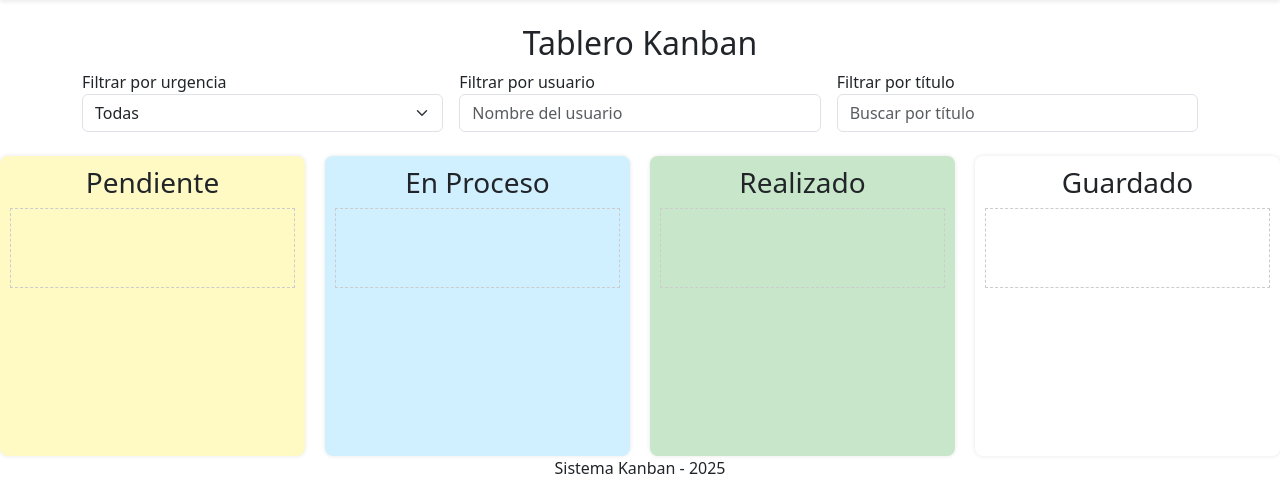
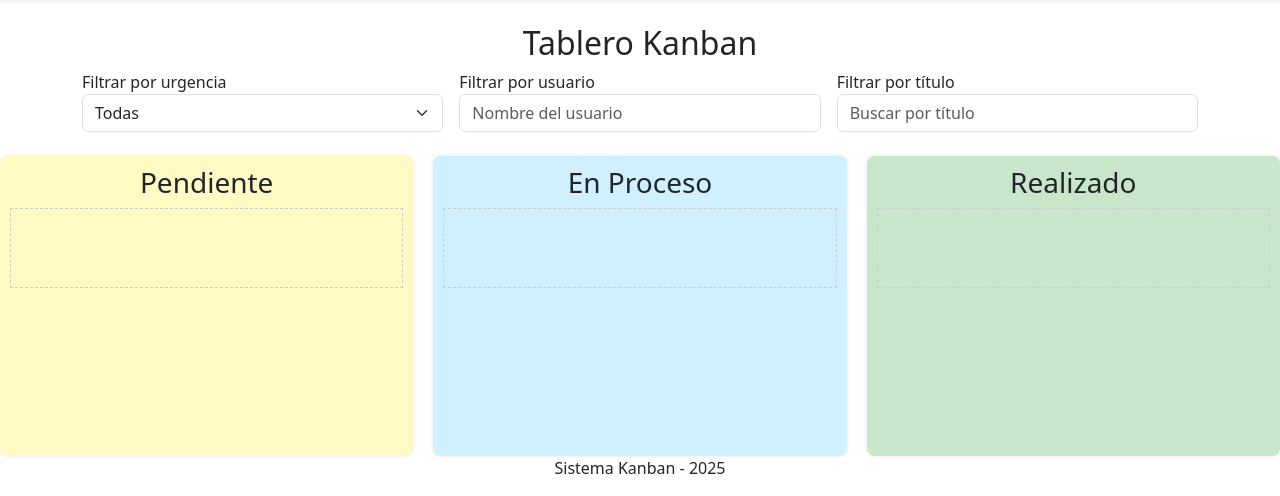
Before and after one commit to gcrenovich/ing-rg-kanban, a PHP site: page /dashboard.php in a window 1280 px wide. Shown: the part 56-552 px from the top of the page. Run offline with PHP 8.4, Linux system fonts and the light colour scheme; the visitor is signed in with stand-in values (Sample User, id 1); data that the repository does not hold is empty.

Commit message:
refactor: comentar lógica para mover tareas "realizado" a "guardado" y ajustar estados en el tablero Kanban

```diff
--- a/dashboard.php
+++ b/dashboard.php
@@ -11,7 +11,7 @@ $sector_id = $_SESSION['sector_id'];
 $hoy = date('Y-m-d');
 
 // Mover tareas "realizado" a "guardado" si ya pasó la fecha_fin
-try {
+/*--try {
   $actualizar_guardado = $conn->prepare("UPDATE tareas SET estado = 'guardado'
                                          WHERE estado = 'realizado'
                                          AND fecha_fin < ?
@@ -19,7 +19,7 @@ try {
   $actualizar_guardado->execute([$hoy, $sector_id]);
 } catch (PDOException $e) {
   error_log("Error al actualizar tareas guardadas: " . $e->getMessage());
-}
+}*/
 
 
 try {
@@ -66,7 +66,7 @@ include 'includes/navbar.php';
 
 <div class="kanban">
   <?php
-  $estados = ['pendiente' => 'Pendiente', 'proceso' => 'En Proceso', 'realizado' => 'Realizado', 'guardado' => 'Guardado'];
+  $estados = ['pendiente' => 'Pendiente', 'proceso' => 'En Proceso', 'realizado' => 'Realizado', /*'guardado' => 'Guardado'*/];
   // Agregar estado "guardado" si hay tareas en ese estado
   foreach ($estados as $estado_key => $estado_label):
   ?>
@@ -157,5 +157,5 @@ include 'includes/navbar.php';
     new bootstrap.Modal(document.getElementById('modalDescripcion')).show();
   }
 </script>
-<!-- <script src="https://cdn.jsdelivr.net/npm/bootstrap@5.3.0/dist/js/bootstrap.bundle.min.js"></script> -->
+<script src="https://cdn.jsdelivr.net/npm/bootstrap@5.3.0/dist/js/bootstrap.bundle.min.js"></script>
 <?php include 'includes/footer.php'; ?>
```
